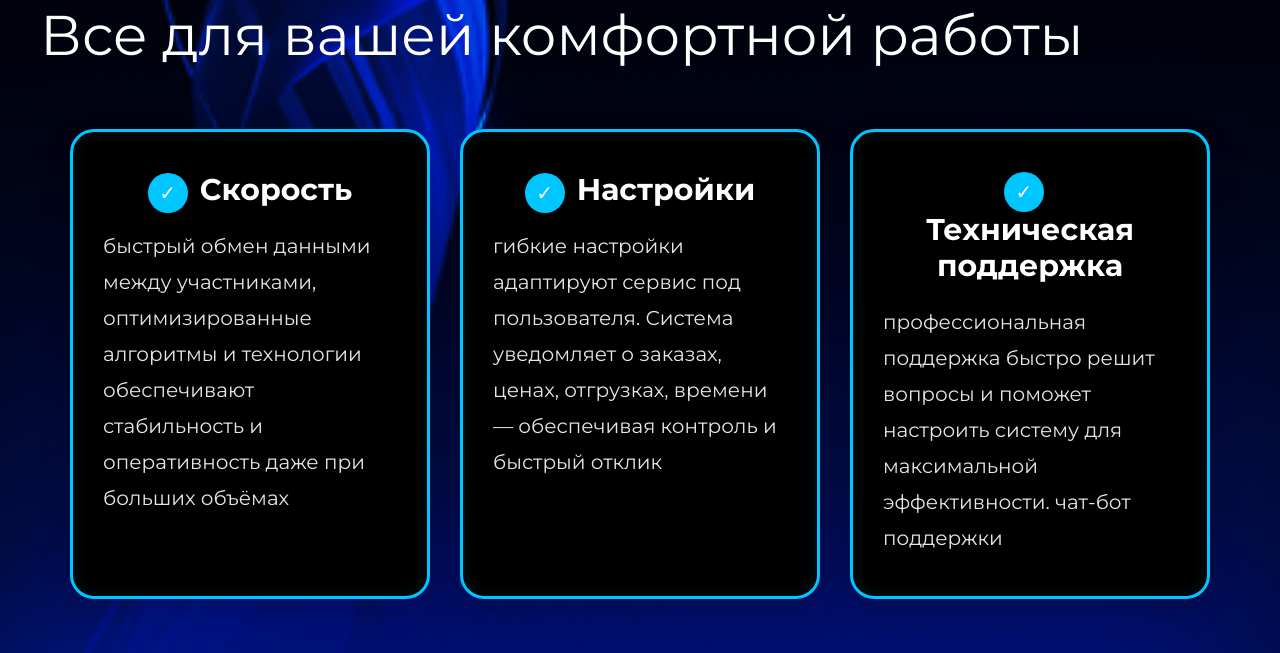
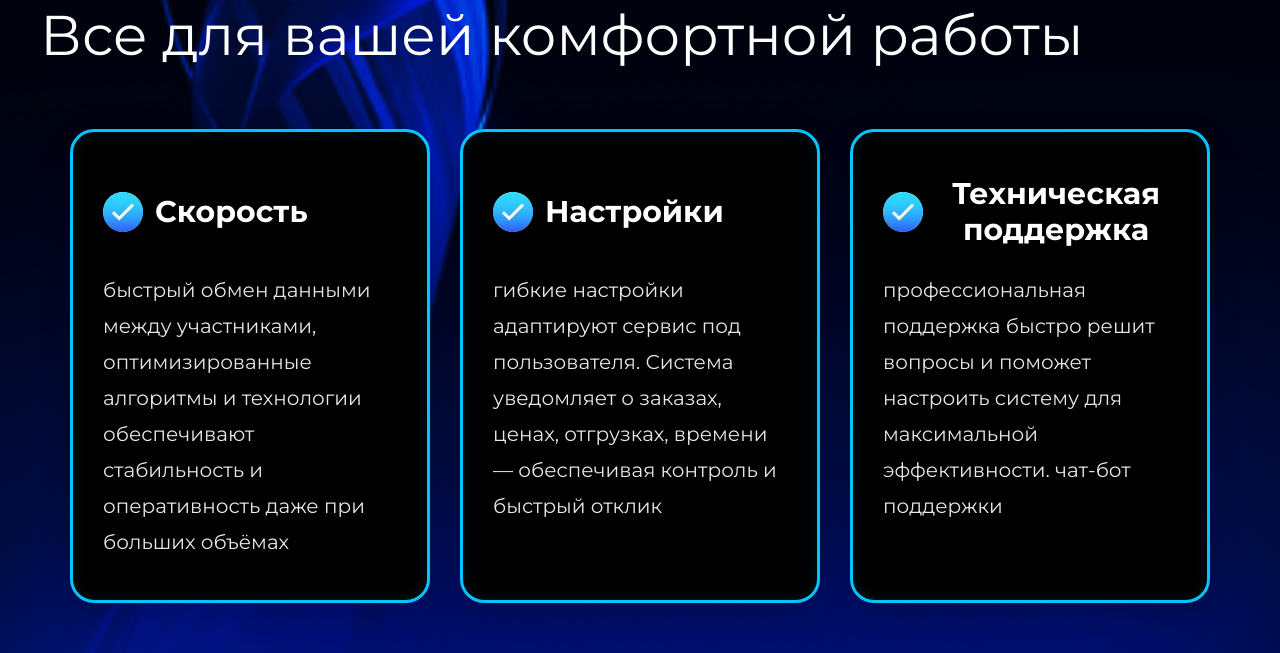
Before and after one commit to elena-zavadskaya/nord-access, a React (Create React App) app in the folder nord-access/: page / in a window 1280 px wide. Shown: the part 4160-4813 px from the top of the page. Built offline with nearby package versions, Linux system fonts and the light colour scheme.

Commit message:
10. Откорректировала блок с карточками

```diff
--- a/nord-access/src/components/FeaturesSection.jsx
+++ b/nord-access/src/components/FeaturesSection.jsx
@@ -5,6 +5,7 @@ import FeatureBlock from "./FeatureBlock";
 import tablet1 from "../assets/tablet1.png";
 import tablet2 from "../assets/tablet2.png";
 import tablet3 from "../assets/tablet3.png";
+import checkmarkIcon from "../assets/checkmark.png";
 
 const videoPlaceholder = "https://www.youtube.com/embed/dQw4w9WgXcQ";
 
@@ -61,8 +62,16 @@ const FeaturesSection = () => {
           </h2>
           <div className="features__cards">
             <div className="features__card features__card--black">
-              <div className="features__card-icon">✓</div>
-              <h3 className="features__card-title">Скорость</h3>
+              <div className="features__card-header">
+                <div className="features__card-icon">
+                  <img
+                      src={checkmarkIcon}
+                      alt="Checkmark"
+                      className="features__checkmark-img"
+                  />
+                </div>
+                <h3 className="features__card-title">Скорость</h3>
+              </div>
               <p className="features__card-text">
                 быстрый обмен данными между участниками, оптимизированные
                 алгоритмы и технологии обеспечивают стабильность и
@@ -71,8 +80,16 @@ const FeaturesSection = () => {
             </div>
 
             <div className="features__card features__card--black">
-              <div className="features__card-icon">✓</div>
-              <h3 className="features__card-title">Настройки</h3>
+              <div className="features__card-header">
+                <div className="features__card-icon">
+                  <img
+                      src={checkmarkIcon}
+                      alt="Checkmark"
+                      className="features__checkmark-img"
+                  />
+                </div>
+                <h3 className="features__card-title">Настройки</h3>
+              </div>
               <p className="features__card-text">
                 гибкие настройки адаптируют сервис под пользователя. Система
                 уведомляет о заказах, ценах, отгрузках, времени — обеспечивая
@@ -81,8 +98,16 @@ const FeaturesSection = () => {
             </div>
 
             <div className="features__card features__card--black">
-              <div className="features__card-icon">✓</div>
-              <h3 className="features__card-title">Техническая поддержка</h3>
+              <div className="features__card-header">
+                <div className="features__card-icon">
+                  <img
+                      src={checkmarkIcon}
+                      alt="Checkmark"
+                      className="features__checkmark-img"
+                  />
+                </div>
+                <h3 className="features__card-title">Техническая поддержка</h3>
+              </div>
               <p className="features__card-text">
                 профессиональная поддержка быстро решит вопросы и поможет
                 настроить систему для максимальной эффективности. чат-бот
--- a/nord-access/src/components/styles/FeaturesSection.css
+++ b/nord-access/src/components/styles/FeaturesSection.css
@@ -73,6 +73,15 @@
     0 10px 30px rgba(0, 0, 0, 0.2),
     inset 0 0 15px rgba(0, 198, 255, 0.1);
   transition: all 0.5s cubic-bezier(0.16, 1, 0.3, 1);
+  display: flex;
+  flex-direction: column;
+}
+
+.features__card-header {
+  display: flex;
+  align-items: center;
+  margin-bottom: 20px;
+  height: 80px;
 }
 
 .features__card:hover {
@@ -83,7 +92,7 @@
 }
 
 .features__card-icon {
-  display: inline-flex;
+  display: flex;
   width: 40px;
   height: 40px;
   min-width: 40px;
@@ -93,9 +102,19 @@
   align-items: center;
   justify-content: center;
   font-size: 20px;
-  font-family: Arial, sans-serif;
   transition: all 0.3s ease;
   margin-right: 12px;
+}
+
+.features__checkmark-img {
+  width: 40px;
+  height: 40px;
+  object-fit: contain;
+  transition: inherit;
+}
+
+.features__card:hover .features__checkmark-img {
+  transform: scale(1.2);
 }
 
 .features__card:hover .features__card-icon {
@@ -105,11 +124,9 @@
 
 
 .features__card-title {
-  display: inline-flex;
   font-size: 30px;
   font-weight: 700;
-  margin-bottom: 20px;
-  margin-top: 0;
+  margin: 0; /* Убираем отступы */
   transition: all 0.3s ease;
 }
 
```
Also changed, not shown: nord-access/src/assets/checkmark.png.
